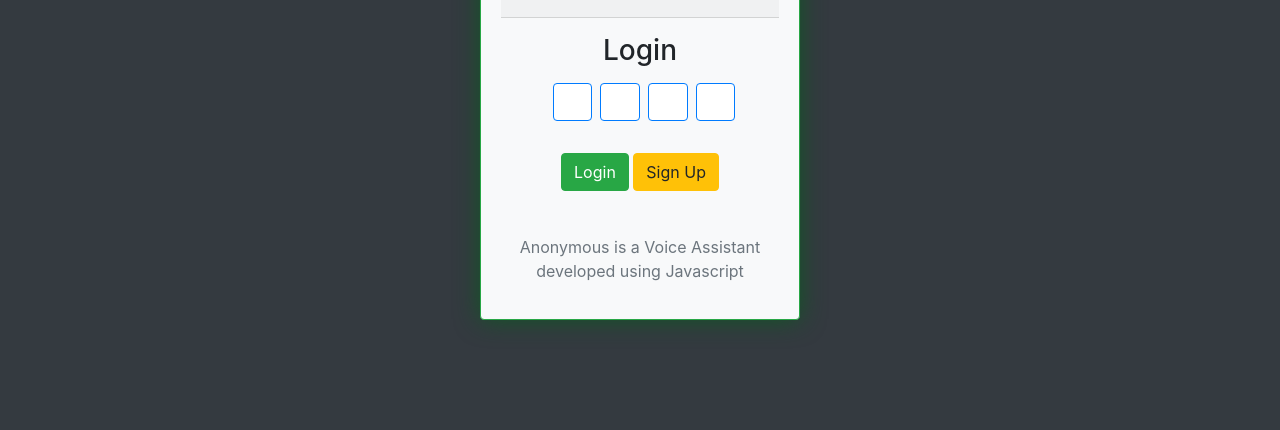
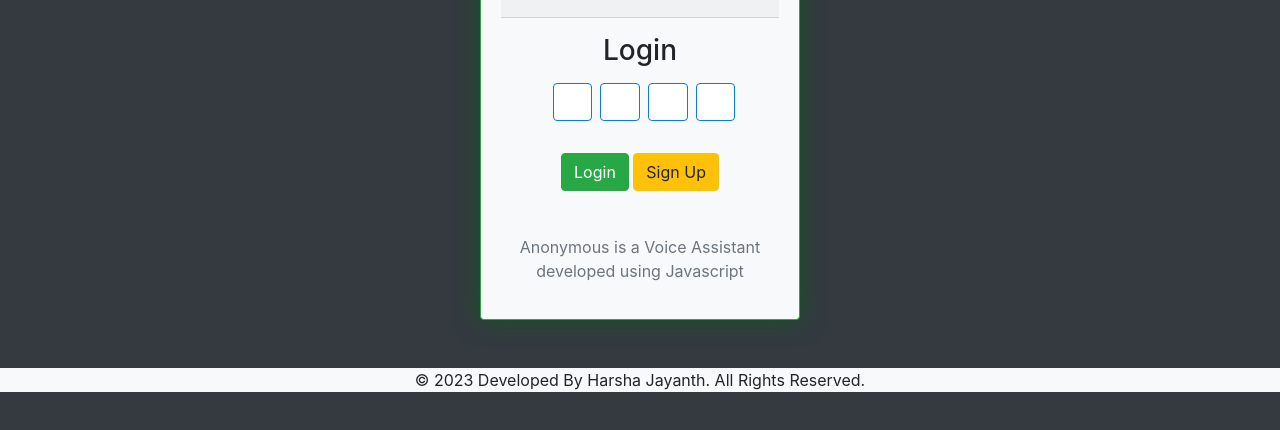
Before and after one commit to harshajayanth/anonymous.com, a plain HTML site: page index.html in a window 1280 px wide. Shown: the part 122-552 px from the top of the page. Drawn offline with nearby package versions, Linux system fonts and the light colour scheme; a web font is replaced by a local one.

Commit message:
fourth commit

```diff
--- a/index.html
+++ b/index.html
@@ -70,6 +70,9 @@
 
 
 </div>
+<footer class="bg-light mt-5">
+    <p class="text-center">&copy; 2023 Developed By Harsha Jayanth. All Rights Reserved.</p>
+</footer>
 </body>
 <script src="js/jquery-3.3.1.min.js"></script>
 <script src="js/bootstrap.js"></script>
```
